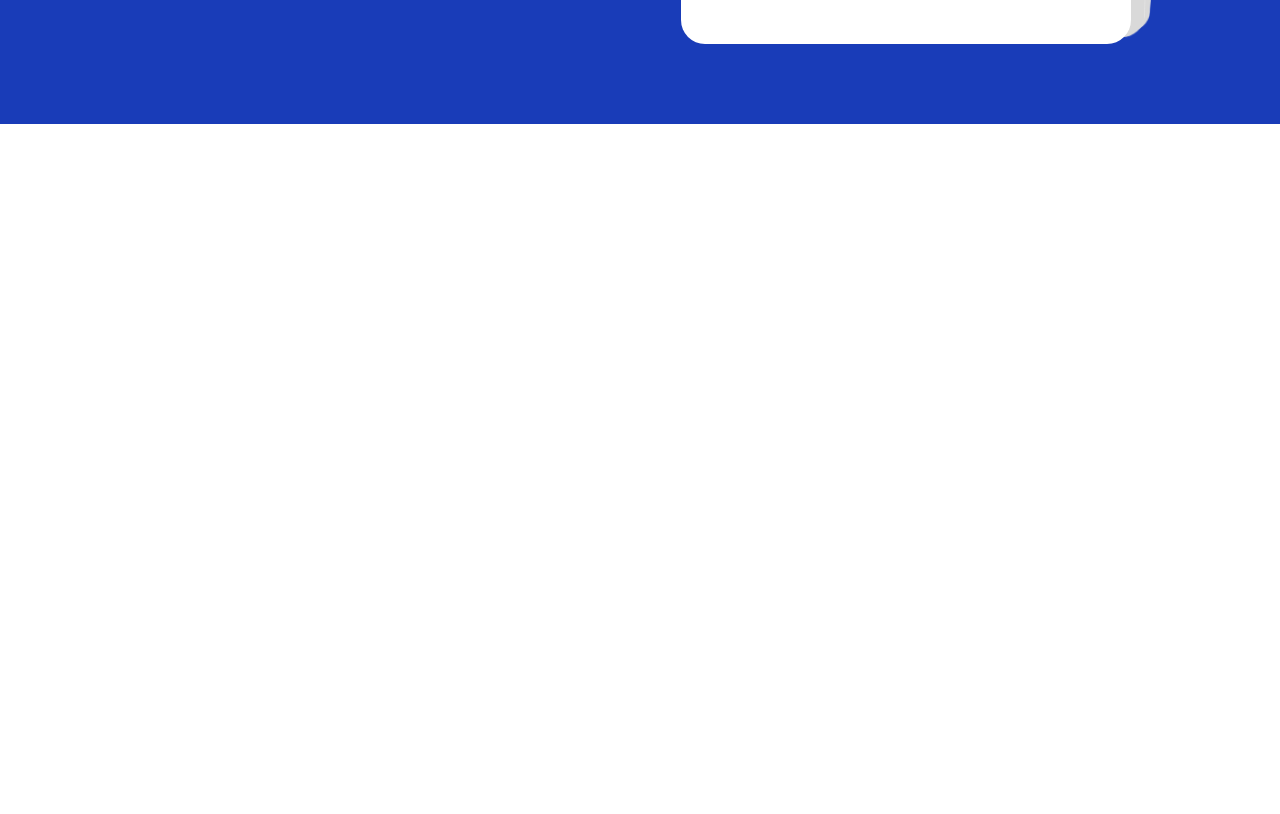
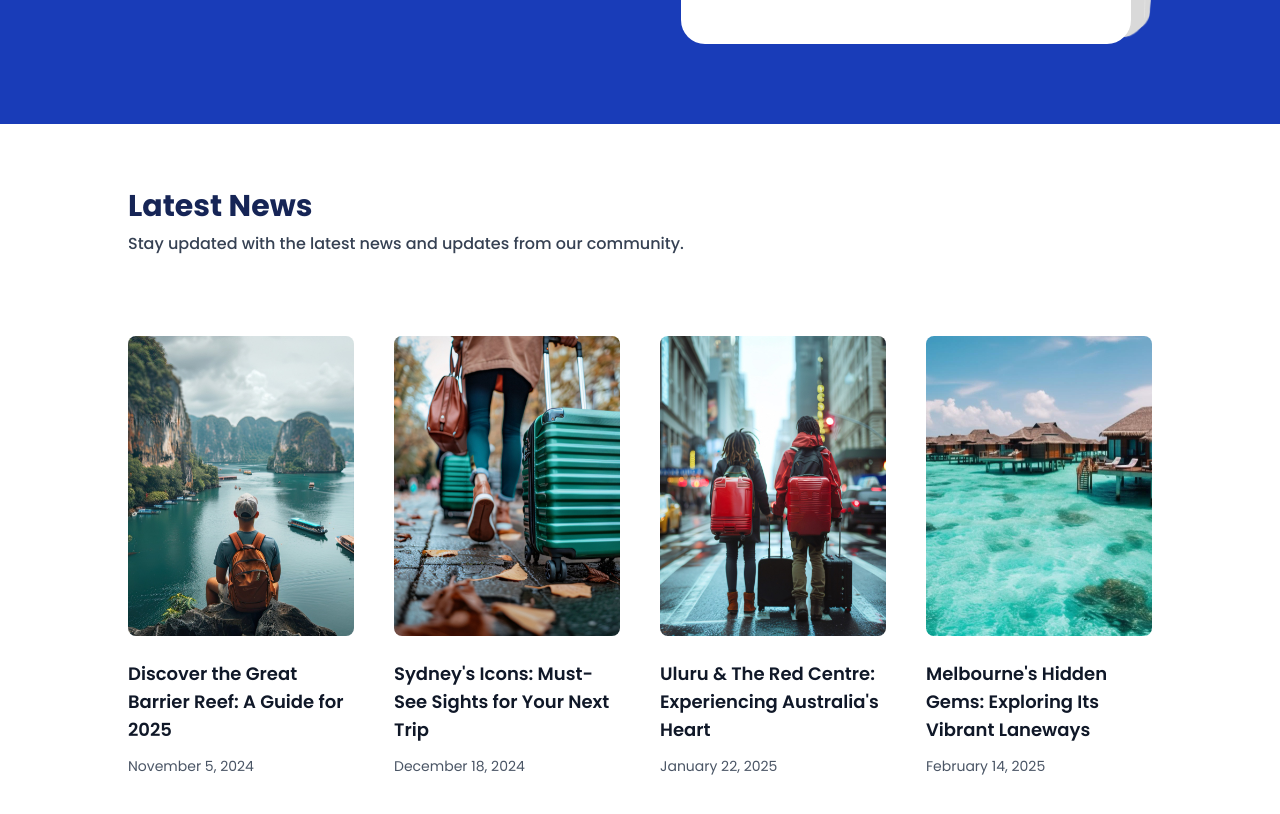
Before and after one commit to mitanvir05/tripnow-nextjs, a Next.js app: page / in a window 1280 px wide. Shown: the part 3240-4054 px from the top of the page. Before the commit the page ends 3364 px from the top, so only its background shows below. Built offline with nearby package versions, Linux system fonts and the light colour scheme.

Commit message:
news section

```diff
--- a/app/components/Home/Home.tsx
+++ b/app/components/Home/Home.tsx
@@ -1,6 +1,7 @@
 import Destination from "./Destination/Destination";
 import Hero from "./Hero/Hero";
 import Hotel from "./Hotel/Hotel";
+import News from "./News/News";
 import Review from "./Review/Review";
 import WhyChoose from "./WhyChoose/WhyChoose";
 
@@ -12,6 +13,7 @@ const Home = () => {
       <Hotel/>
       <WhyChoose />
       <Review/>
+      <News/>
     </div>
   );
 };
--- /dev/null
+++ b/app/components/Home/News/News.tsx
@@ -0,0 +1,47 @@
+import React from "react";
+import SectionHeading from "../../Helper/SectionHeading";
+import NewsCard from "./NewsCard";
+
+const News = () => {
+  return (
+    <div className="pt-16 pb-16">
+      {/* secxtion heading */}
+      <SectionHeading
+        heading="Latest News"
+        subHeading="Stay updated with the latest news and updates from our community."
+      />
+      <div className="w-[80%] mx-auto grid grid-cols-1 md:grid-cols-2 lg:grid-cols-3 xl:grid-cols-4 gap-10 items-center mt-20">
+        <div>
+          <NewsCard
+            image="/images/n1.jpg"
+            title="Discover the Great Barrier Reef: A Guide for 2025"
+            date="November 5, 2024"
+          />
+        </div>
+        <div>
+          <NewsCard
+            image="/images/n2.jpg"
+            title="Sydney's Icons: Must-See Sights for Your Next Trip"
+            date="December 18, 2024"
+          />
+        </div>
+        <div>
+          <NewsCard
+            image="/images/n3.jpg"
+            title="Uluru & The Red Centre: Experiencing Australia's Heart"
+            date="January 22, 2025"
+          />
+        </div>
+        <div>
+          <NewsCard
+            image="/images/n4.jpg"
+            title="Melbourne's Hidden Gems: Exploring Its Vibrant Laneways"
+            date="February 14, 2025"
+          />
+        </div>
+      </div>
+    </div>
+  );
+};
+
+export default News;
--- /dev/null
+++ b/app/components/Home/News/NewsCard.tsx
@@ -0,0 +1,28 @@
+import Image from "next/image";
+import React from "react";
+type Props = {
+  image: string;
+  title: string;
+  date: string;
+};
+const NewsCard = ({ image, title, date }: Props) => {
+  return (
+    <div>
+      <div className="h-[300px]">
+        <Image
+          src={image}
+          alt="image"
+          width={300}
+          height={300}
+          className="w-full h-full object-cover rounded-lg "
+        />
+      </div>
+      <h1 className="mt-6 text-lg text-gray-900 font-semibold hover:text-blue-500 transition-all duration-300 cursor-pointer">
+        {title}
+      </h1>
+      <p className="mt-3 text-sm text-gray-600">{date}</p>
+    </div>
+  );
+};
+
+export default NewsCard;
```
